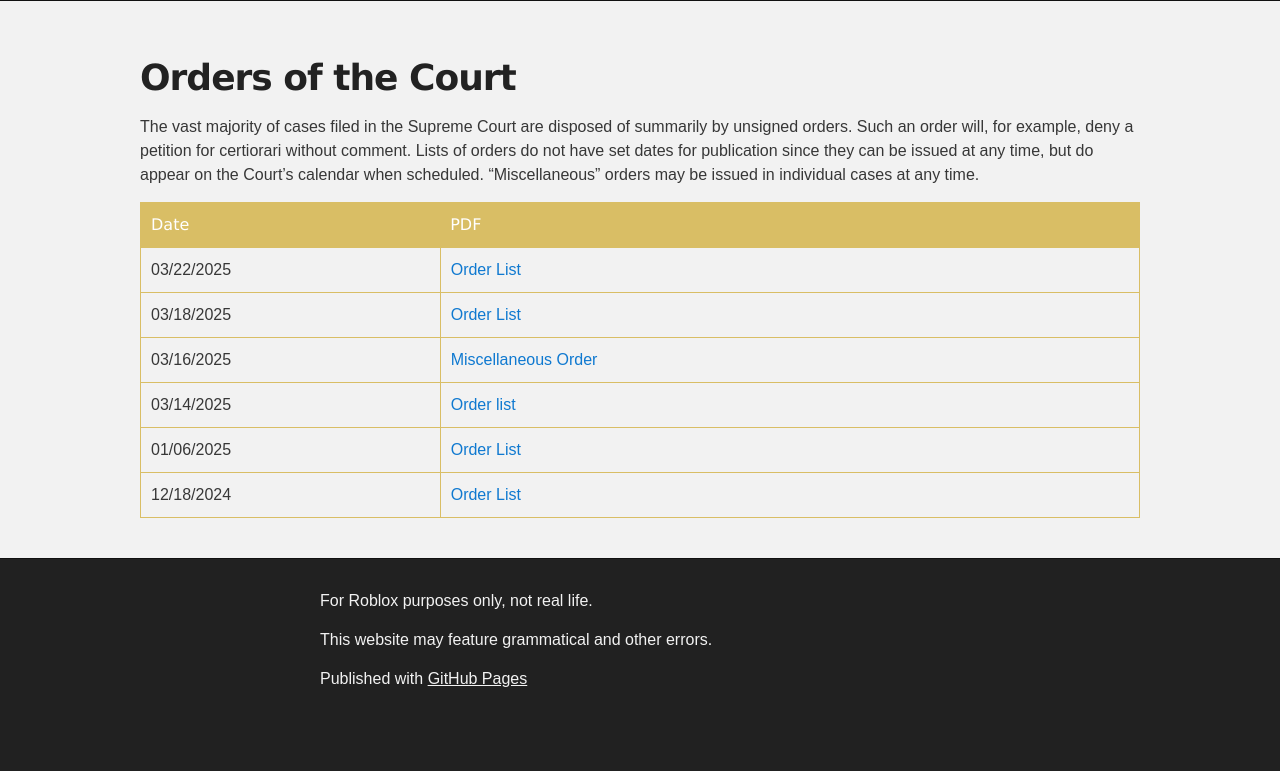
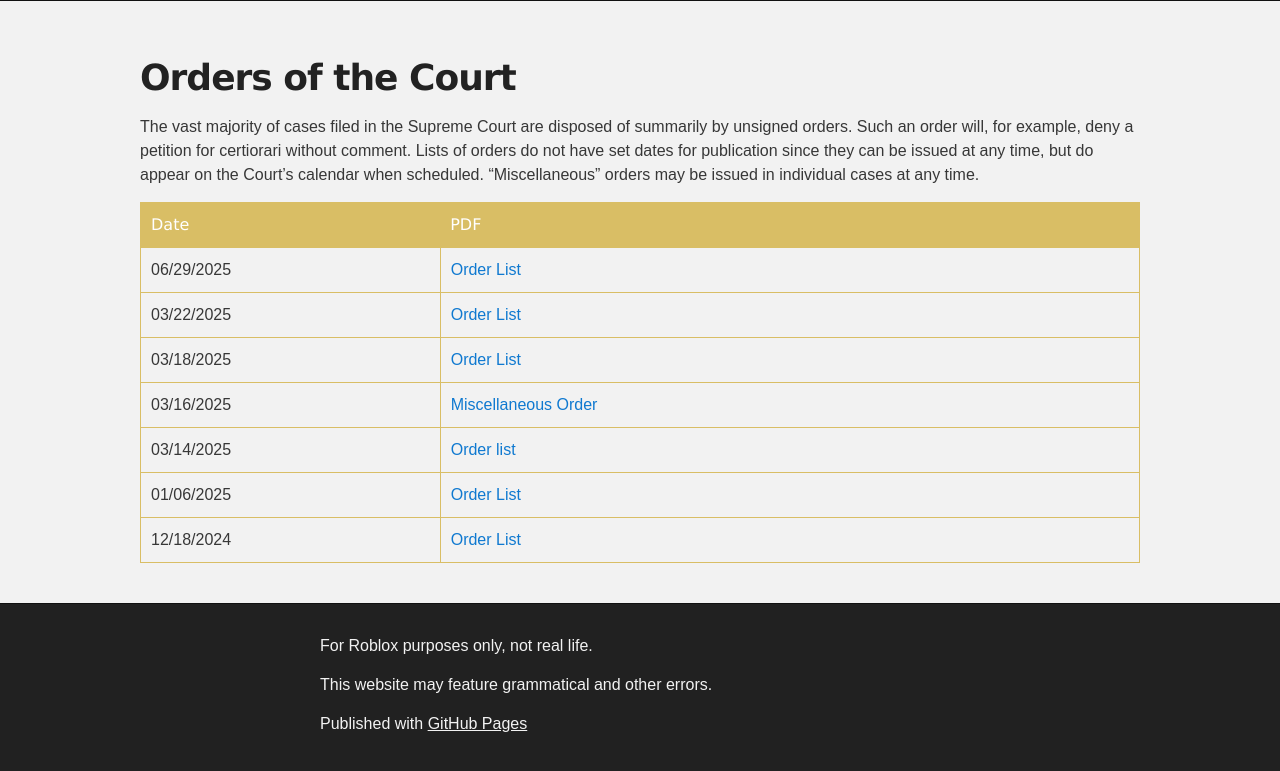
Before and after one commit to supremecourtrblx/supremecourtrblx.github.io, a Jekyll site: the page built from orders.md, in a window 1280 px wide. Shown: the part 557-1328 px from the top of the page. Built offline with Jekyll 4.4.1, drawn with Linux system fonts in a browser that asks for light colours; our own code applies the rules of GitHub Pages for plain Markdown files; before the commit the page ends 1283 px from its top, so only the background shows below that.

Commit message:
Update orders.md

```diff
--- a/orders.md
+++ b/orders.md
@@ -8,6 +8,10 @@ The vast majority of cases filed in the Supreme Court are disposed of summarily
     <tr>
         <th style="width:30%;">Date</th>
         <th>PDF</th>
+    </tr>
+    <tr>
+        <td>06/29/2025</td>
+        <td><a href="/orders/orderlist062925.pdf">Order List</a></td>
     </tr>
     <tr>
         <td>03/22/2025</td>
```
